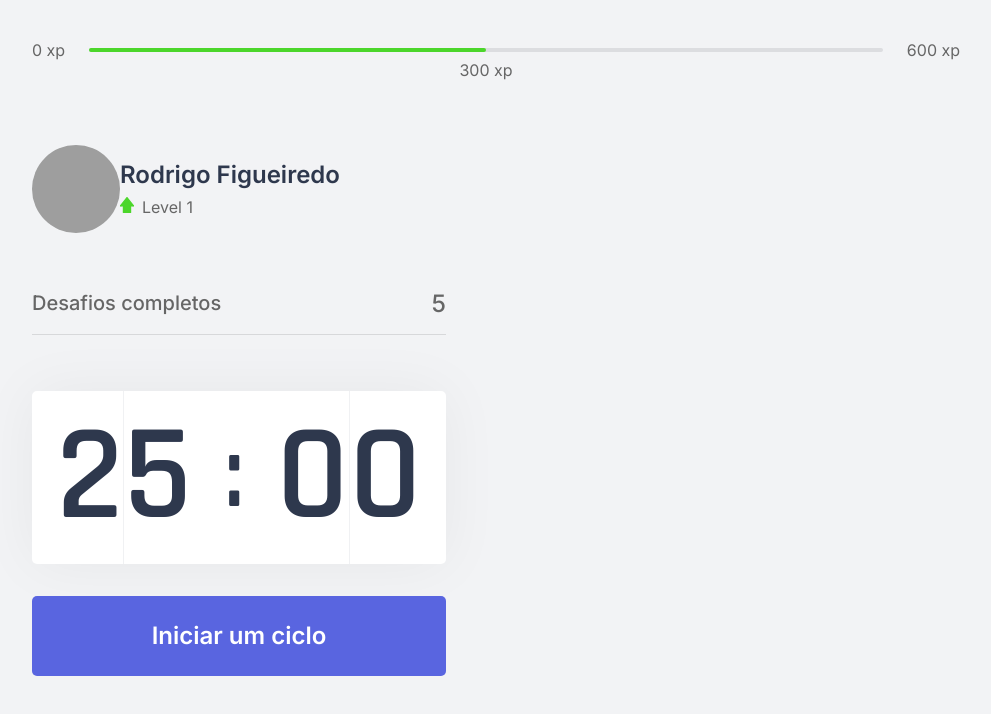
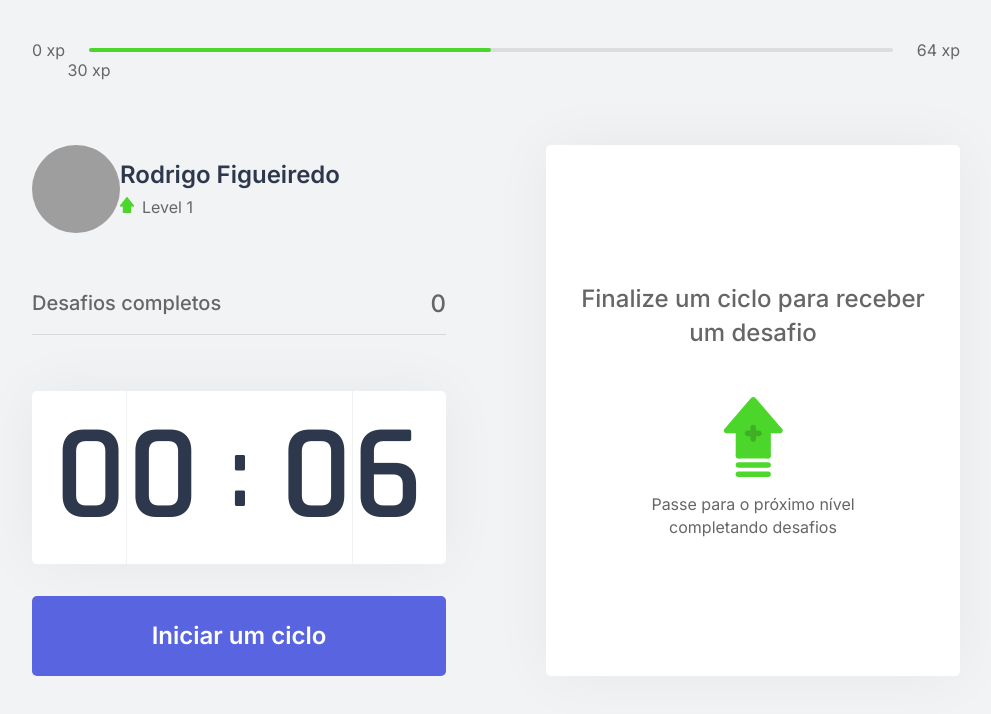
Before and after one commit to rodrigodiasf1984/nlw-4-trilha-react, a Next.js app: page / in a window 1280 px wide. Shown: the top 714 px of the page, without its empty margins (144-1135 px from the left). Built offline with nearby package versions, Linux system fonts and the light colour scheme; grey boxes are pictures that could not be loaded.

Commit message:
🎨 M- get the info from the context and update file

```diff
--- /dev/null
+++ b/src/components/ChallengeBox/index.tsx
@@ -0,0 +1,48 @@
+import React, { useContext, useState } from 'react';
+import { ChallengesContext } from '../../contexts/ChallengeContext';
+import styles from '../../styles/components/ChallengeBox.module.css';
+
+const ChallengeBox: React.FC = () => {
+  const {activeChallenge, resetChallenge} =  useContext(ChallengesContext);
+
+  return(
+    <div className={styles.challengeBoxContainer}>
+      {activeChallenge ? (
+        <div className={styles.challengeActive}>
+          <header>Ganhe {activeChallenge.amount} xp</header>
+          <main>
+            <img  src={`icons/${activeChallenge.type}.svg`} alt="Challenge"/>
+            <strong>Novo desafio</strong>
+            <p>{activeChallenge.description}</p>
+          </main>
+          <footer>
+            <button
+              type="button"
+              className={styles.challengeFailedButton}
+              onClick={resetChallenge}
+            >
+              Falhei
+            </button>
+            <button
+              type="button"
+              className={styles.challengeCompletedButton}
+            >
+              Completei
+            </button>
+          </footer>
+
+        </div>
+      ):(
+        <div className={styles.challengeBoxInactive}>
+          <strong>Finalize um ciclo para receber um desafio</strong>
+          <p>
+            <img src="icons/level-up.svg" alt="Level Up"/>
+            Passe para o próximo nível completando desafios
+          </p>
+        </div>
+      )}
+    </div>
+  );
+}
+
+export default ChallengeBox;
--- a/src/components/CompletedChallenges/index.tsx
+++ b/src/components/CompletedChallenges/index.tsx
@@ -1,11 +1,13 @@
-import React from 'react';
+import React, { useContext } from 'react';
+import { ChallengesContext } from '../../contexts/ChallengeContext';
 import styles from '../../styles/components/CompletedChallenges.module.css';
 
 const CompletedChallenges: React.FC = () => {
+  const {challengesCompleted} = useContext(ChallengesContext);
   return(
     <div className={styles.completedChallengesContainer}>
       <span>Desafios completos</span>
-      <span>5</span>
+      <span>{challengesCompleted}</span>
     </div>
   )
 }
--- a/src/components/Countdown/index.tsx
+++ b/src/components/Countdown/index.tsx
@@ -1,27 +1,42 @@
-import React, { useState, useEffect } from 'react';
+import React, { useState, useEffect, useContext } from 'react';
+import { ChallengesContext } from '../../contexts/ChallengeContext';
 
 import styles from '../../styles/components/CountDown.module.css';
 
+let countDownTimeout: NodeJS.Timeout;
+
 const Countdown: React.FC = () => {
-  const [time, setTime] = useState(25 * 60);
-  const [active, setActive] = useState(false);
+  const {startNewChallenge} = useContext(ChallengesContext);
+  const [time, setTime] = useState(0.1 * 60);
+  const [isActive, setIsActive] = useState(false);
+  const [hasFinished, setHasFinished] = useState(false);
 
   const minutes = Math.floor(time/60);
   const seconds = time % 60;
   const [minuteLeft, minuteRight] = String(minutes).padStart(2, '0').split('');
   const [secondLeft, secondRight] = String(seconds).padStart(2, '0').split('');
 
-  const startCountDown= () =>{
-    setActive(true);
+  const startCountDown= () => {
+    setIsActive(true);
+  }
+
+  const resetCountDown = () => {
+    clearTimeout(countDownTimeout);
+    setIsActive(false);
+    setTime(0.1 *60);
   }
 
   useEffect(() => {
-    if(active && time > 0){
-      setTimeout(() => {
+    if(isActive && time > 0) {
+      countDownTimeout = setTimeout(() => {
         setTime(time - 1);
       }, 1000)
+    }else if(isActive && time === 0){
+      setHasFinished(true);
+      setIsActive(false);
+      startNewChallenge();
     }
-  },[active, time])
+  },[isActive, time])
 
   return (
     <div>
@@ -36,6 +51,26 @@
           <span>{secondRight}</span>
         </div>
       </div>
+
+      {hasFinished ? (
+        <button
+          disabled
+          className={styles.countDownButton}
+        >
+          Ciclo encerrado
+        </button>
+      ):(
+        <>
+          {isActive ?
+            (
+              <button
+                onClick={resetCountDown}
+                type="button"
+                className={`${styles.countDownButton} ${styles.countDownButtonActive}`}
+              >
+                Abandonar ciclo
+              </button>
+              ):(
               <button
                 onClick={startCountDown}
                 type="button"
@@ -43,6 +78,10 @@
               >
                 Iniciar um ciclo
               </button>
+            )
+          }
+        </>
+      )}
     </div>
   );
 }
--- a/src/components/ExperienceBar/index.tsx
+++ b/src/components/ExperienceBar/index.tsx
@@ -1,15 +1,20 @@
+import { useContext } from 'react';
+import { ChallengesContext } from '../../contexts/ChallengeContext';
 import styles from '../../styles/components/ExperienceBar.module.css';
-export function ExperienceBar() {
+export default function ExperienceBar() {
+  const {currentExperience, experienceToNextLevel} = useContext(ChallengesContext);
+  const percentageToNextLevel = Math.round(currentExperience * 100) / experienceToNextLevel;
+
   return (
     <header className={styles.experienceBar}>
       <span>0 xp</span>
       <div>
         <div style={{ width: '50%' }} />
-        <span className={styles.currentExperience}style={{ left: '50%' }}>
-          300 xp
+        <span className={styles.currentExperience}style={{ left: `${percentageToNextLevel}` }}>
+          {currentExperience} xp
         </span>
       </div>
-      <span>600 xp</span>
+      <span>{experienceToNextLevel} xp</span>
     </header>
   )
 }
--- a/src/pages/index.tsx
+++ b/src/pages/index.tsx
@@ -1,10 +1,10 @@
-import { ExperienceBar } from "../components/ExperienceBar";
-import styles from '../styles/pages/Home.module.css';
-
+import Head from 'next/head';
+import ExperienceBar  from "../components/ExperienceBar";
 import Profile from "../components/Profile";
 import CompletedChallenges from "../components/CompletedChallenges";
 import Countdown from "../components/Countdown";
-import Head from 'next/head';
+import ChallengeBox from "../components/ChallengeBox";
+import styles from '../styles/pages/Home.module.css';
 
 export default function Home() {
   return (
@@ -20,7 +20,7 @@
           <Countdown/>
         </div>
         <div>
-
+          <ChallengeBox/>
         </div>
       </section>
     </div>
--- /dev/null
+++ b/src/styles/components/ChallengeBox.module.css
@@ -0,0 +1,109 @@
+.challengeBoxContainer{
+  height: 100%;
+  background: var(--white);
+  border-radius: 5px;
+  box-shadow: 0 0 60px rgba(0,0,0,0.05);
+  padding: 1.5rem 2rem;
+
+  display: flex;
+  flex-direction: column;
+  align-items: center;
+  justify-content: center;
+  text-align: center;
+
+}
+
+.challengeBoxInactive{
+  display: flex;
+  flex-direction: column;
+  align-items: center;
+}
+
+.challengeBoxInactive strong{
+ font-size: 1.5rem;
+ font-weight: 500;
+ line-height: 1.4;
+}
+
+.challengeBoxInactive p{
+  display: flex;
+  flex-direction: column;
+  align-items: center;
+  line-height: 1.4;
+  max-width: 70%;
+  margin-top: 3rem;
+}
+
+.challengeBoxInactive p img{
+  margin-bottom: 1rem;
+}
+
+.challengeActive{
+  height: 100%;
+  display: flex;
+  flex-direction: column;
+}
+
+.challengeActive header{
+  color: var(--blue);
+  font-weight: 600;
+  font-size: 1.25rem;
+  padding: 0 2rem 1.5rem;
+  border-bottom: 1px solid var(--gray-line);
+}
+
+.challengeActive main{
+  flex:1;
+  display: flex;
+  flex-direction: column;
+  align-items: center;
+  justify-content: center;
+}
+
+.challengeActive main strong{
+  font-size: 2rem;
+  font-weight: 600;
+  color: var(--title);
+  margin: 1.5rem 0 1rem;
+}
+
+.challengeActive main p {
+  line-height: 1.5;
+}
+
+.challengeActive footer {
+  display: grid;
+  grid-template-columns: 1fr 1fr;
+  gap: 1rem;
+}
+
+.challengeActive footer button{
+  height: 3rem;
+  width: 10rem;
+
+  display: flex;
+  align-items: center;
+  justify-content: center;
+
+  border: 0;
+  border-radius: 5px;
+
+  color: var(--white);
+
+  font-size: 1rem;
+  font-weight: 600;
+
+  transition: filter 0.2s;
+}
+
+.challengeActive footer button.challengeFailedButton {
+  background: var(--red);
+}
+
+.challengeActive footer button:hover{
+  filter:brightness(0.9);
+}
+
+.challengeActive footer button.challengeCompletedButton {
+  background: var(--green);
+}
--- a/src/styles/components/CountDown.module.css
+++ b/src/styles/components/CountDown.module.css
@@ -56,6 +56,22 @@
   transition: background-color 0.2s;
 }
 
-.countDownButton:hover{
+.countDownButton:not(:disabled):hover{
   background: var(--blue-dark);
 }
+
+.countDownButtonActive{
+  background:var(--white);
+  color: var(--title);
+}
+
+.countDownButtonActive:not(:disabled):hover{
+  background:var(--red);
+  color: var(--white);
+}
+
+.countDownButton:disabled {
+  background: var(--white);
+  color: var(--text);
+  cursor: not-allowed;
+}
```
Lines whose indentation alone changed are shown as unchanged.
